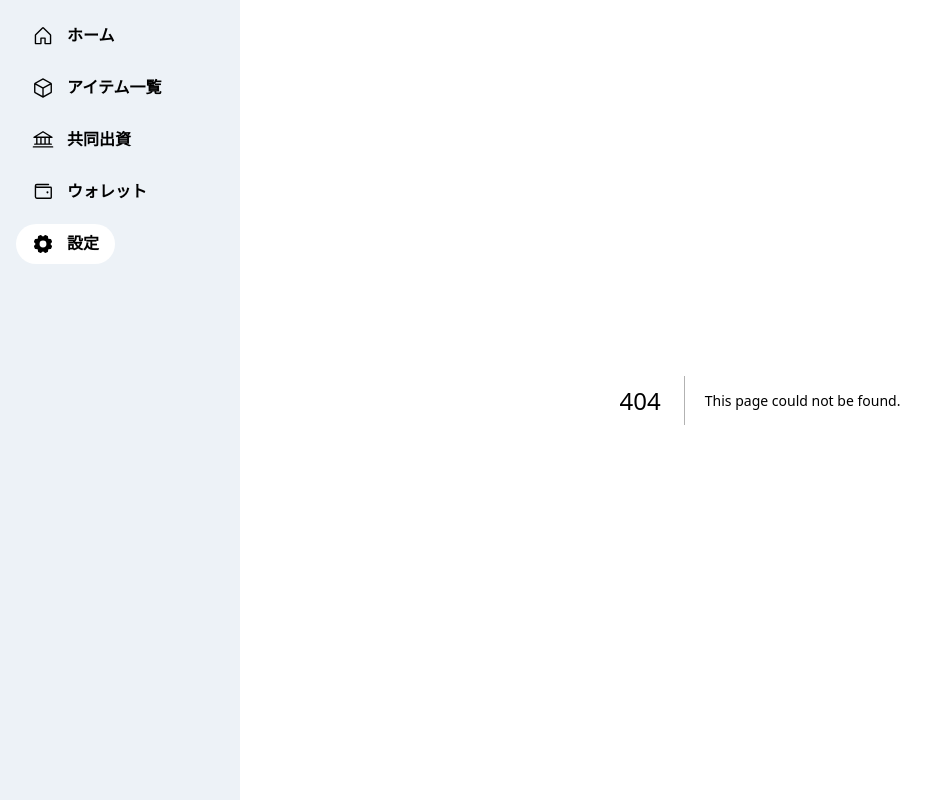
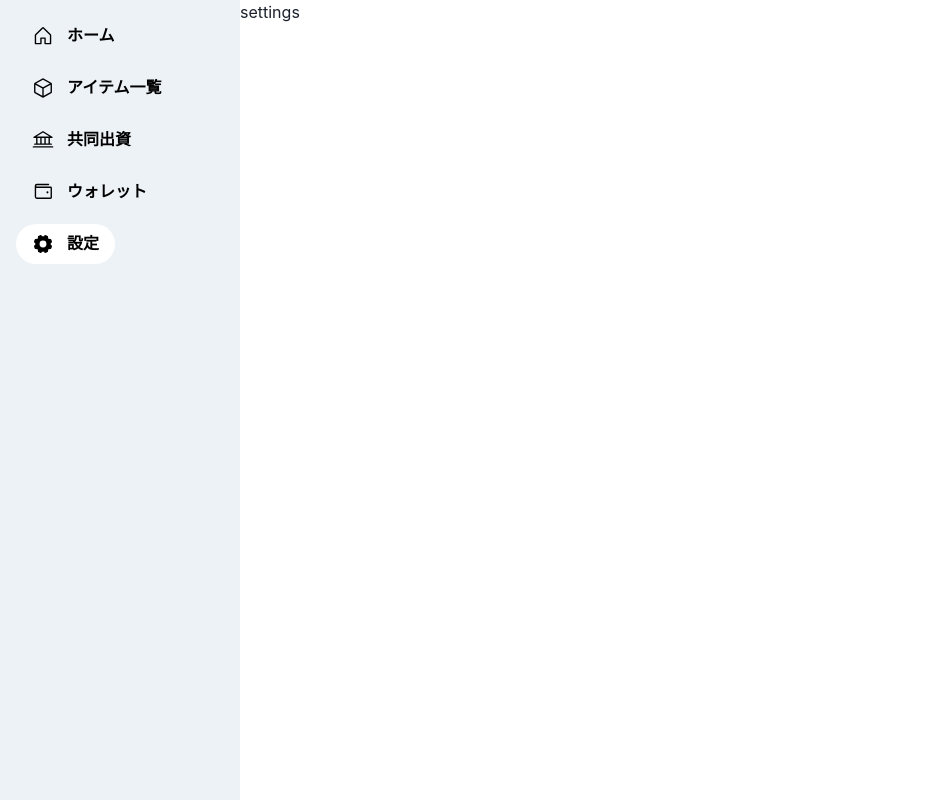
Before and after one commit to chell-uoxou/hackathon-2023-TeamB, a Next.js app: page /settings in a window 1280 px wide. Before the commit this address had no page. Shown: the whole page, without its empty margins (0-947 px from the left). Built offline with nearby package versions, Linux system fonts and the light colour scheme.

Commit message:
feat: 設定ページの追加

```diff
--- /dev/null
+++ b/src/app/(routes)/settings/page.tsx
@@ -0,0 +1,7 @@
+export default function Page() {
+  return (
+    <>
+      <h1>settings</h1>
+    </>
+  )
+}
```
